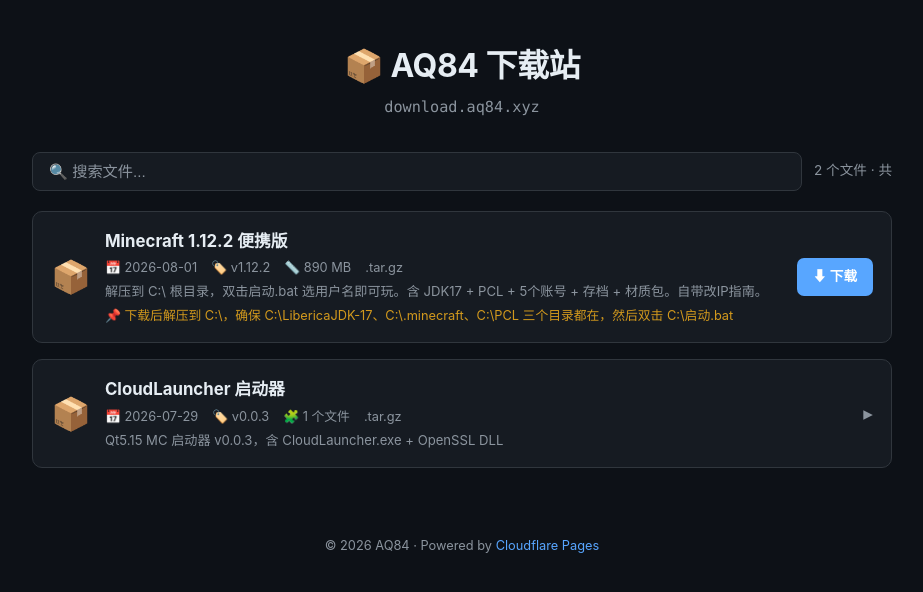
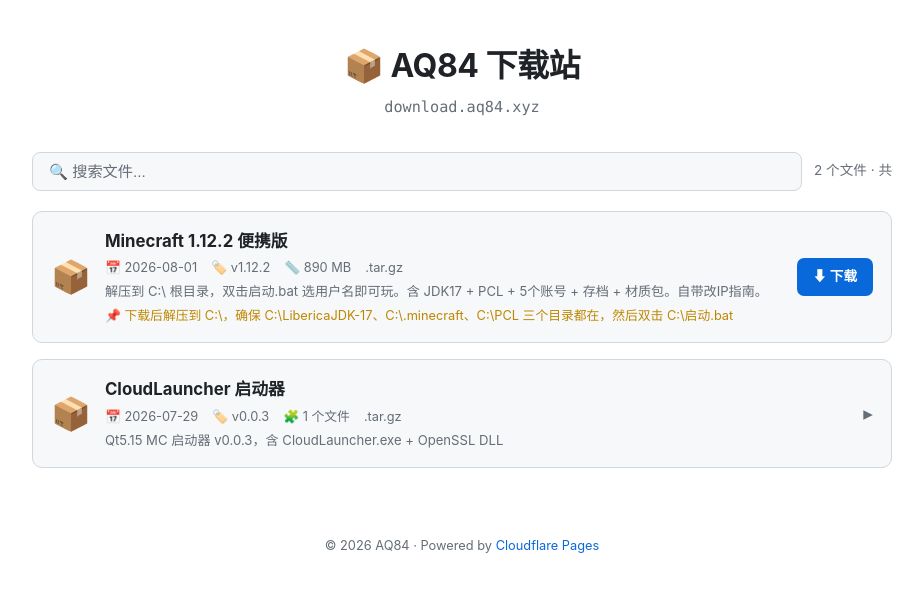
Before and after one commit to AQ84/download-site, a plain HTML site: page index.html in a window 1280 px wide. Shown: the whole page, without its empty margins (178-1101 px from the left). Drawn offline with Linux system fonts and the light colour scheme.

Commit message:
下载站改为白色主题

```diff
--- a/style.css
+++ b/style.css
@@ -5,17 +5,17 @@
 }
 
 :root {
-    --bg: #0d1117;
-    --bg-card: #161b22;
-    --bg-hover: #1c2333;
-    --border: #30363d;
-    --text: #e6edf3;
-    --text-dim: #8b949e;
-    --accent: #58a6ff;
-    --accent-hover: #79c0ff;
-    --danger: #f85149;
-    --green: #3fb950;
-    --orange: #d2991d;
+    --bg: #ffffff;
+    --bg-card: #f6f8fa;
+    --bg-hover: #eef0f4;
+    --border: #d0d7de;
+    --text: #1f2328;
+    --text-dim: #656d76;
+    --accent: #0969da;
+    --accent-hover: #0550ae;
+    --danger: #cf222e;
+    --green: #1a7f37;
+    --orange: #bf8700;
 }
 
 body {
@@ -319,7 +319,7 @@
     display: flex;
     align-items: center;
     gap: 10px;
-    background: #1a1f2b;
+    background: #f0f2f5;
     border: 1px solid var(--border);
     border-radius: 7px;
     padding: 10px 14px;
@@ -375,7 +375,7 @@
     align-items: center;
     gap: 8px;
     padding: 8px 12px;
-    background: #0d1117;
+    background: #ffffff;
     border: 1px solid var(--border);
     border-radius: 6px;
     text-decoration: none;
```
